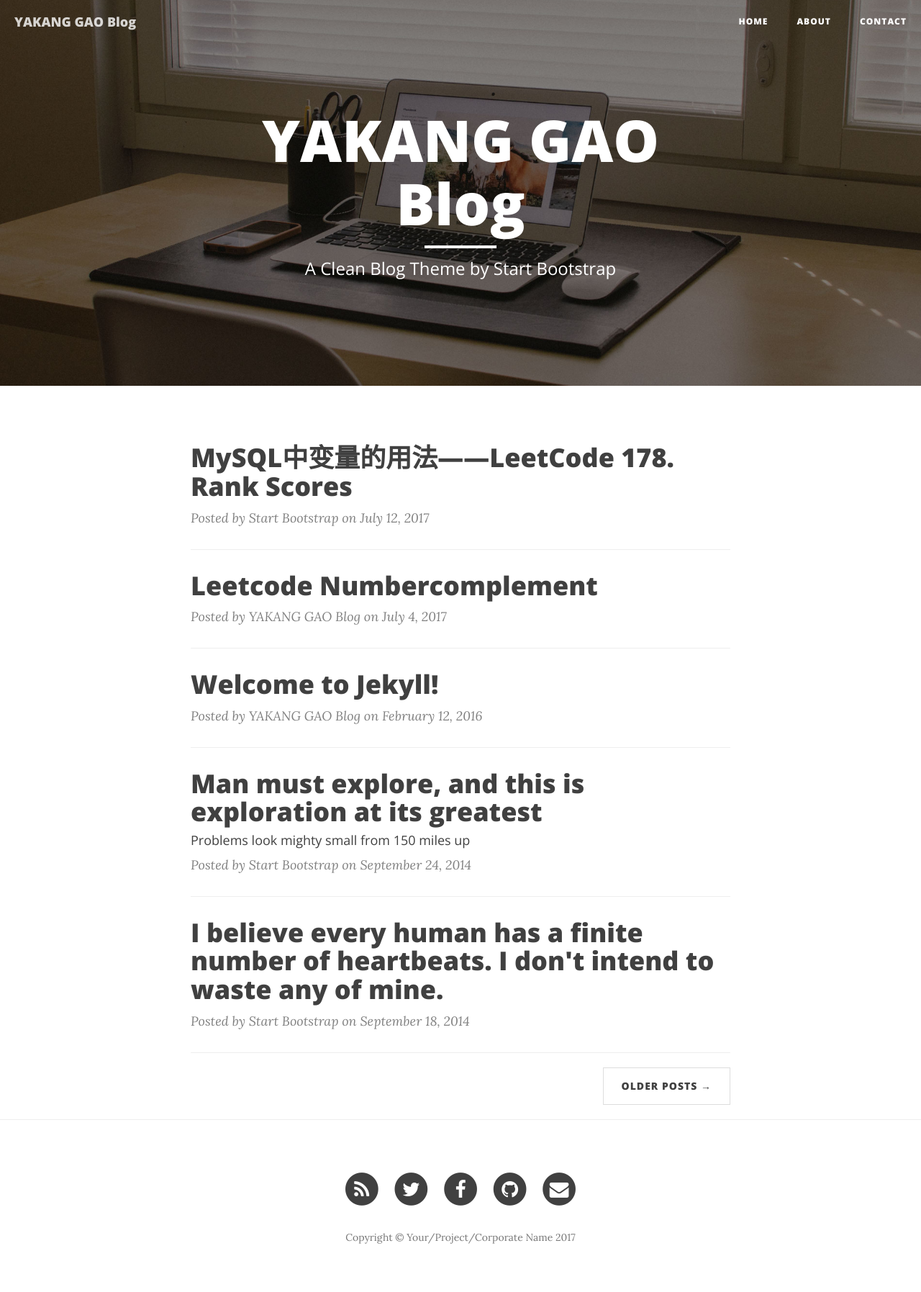
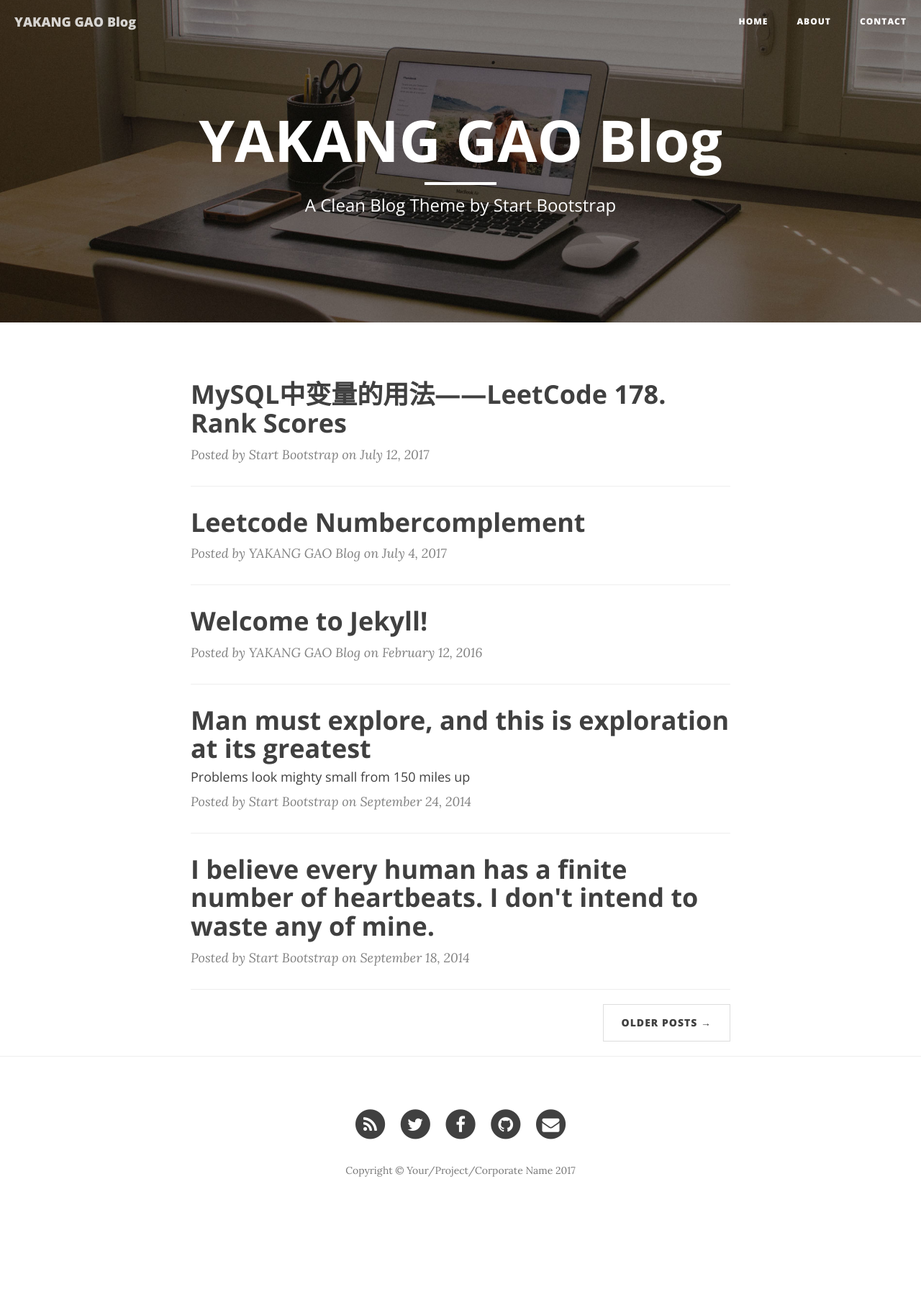
Before and after one commit to rever4433/rever4433.github.io, a Jekyll site: the page built from index.html, in a window 1280 px wide. Shown: the whole page at 72% size. Built offline with Jekyll 4.4.1, drawn with Linux system fonts in a browser that asks for light colours; nearby versions of some CDN libraries; the list of posts is cut into pages by our own code; after the commit the page ends 1702 px from its top, so only the background shows below that.

```diff
--- a/css/clean-blog.css
+++ b/css/clean-blog.css
@@ -6,7 +6,7 @@
 
 body {
   font-family: 'Lora', 'Times New Roman', serif;
-  font-size: 20px;
+  font-size: 18px;
   color: #404040;
 }
 p {
@@ -23,7 +23,7 @@ h4,
 h5,
 h6 {
   font-family: 'Open Sans', 'Helvetica Neue', Helvetica, Arial, sans-serif;
-  font-weight: 800;
+  font-weight: 700;
 }
 a {
   color: #404040;
```
